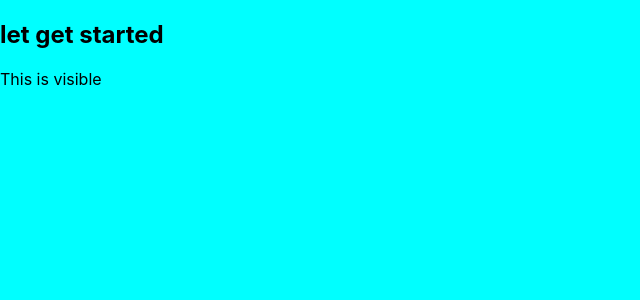
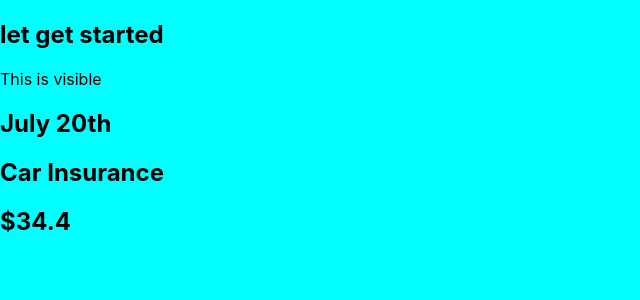
Before and after one commit to Gwali-1/course-learn, a React (Create React App) app in the folder course-guide/: page / in a window 1280 px wide. Shown: the top 300 px of the page, without its empty margins (0-640 px from the left). Built offline with nearby package versions, Linux system fonts and the light colour scheme.

Commit message:
building compoments

```diff
--- a/course-guide/src/App.js
+++ b/course-guide/src/App.js
@@ -1,8 +1,11 @@
+import ExpenseItem from "./components/ExpenseItem";
+
 function App() {
   return (
     <div className="App">
       <h2>let get started</h2>
       <p>This is visible</p>
+      <ExpenseItem />
     </div>
   );
 }
--- /dev/null
+++ b/course-guide/src/components/ExpenseItem.js
@@ -0,0 +1,13 @@
+function ExpenseItem() {
+  return (
+    <div>
+      <h2>July 20th</h2>
+      <div>
+        <h2>Car Insurance</h2>
+        <h2>$34.4</h2>
+      </div>
+    </div>
+  );
+}
+
+export default ExpenseItem;
```
